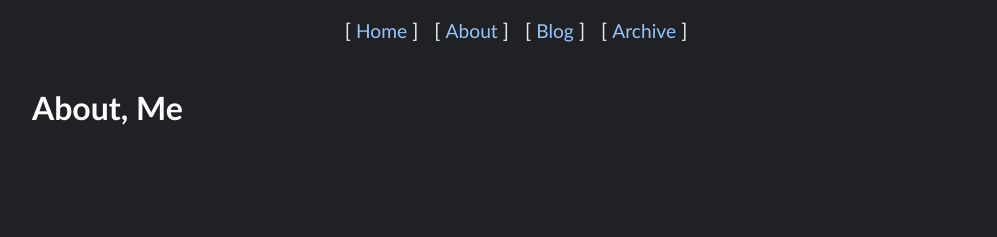
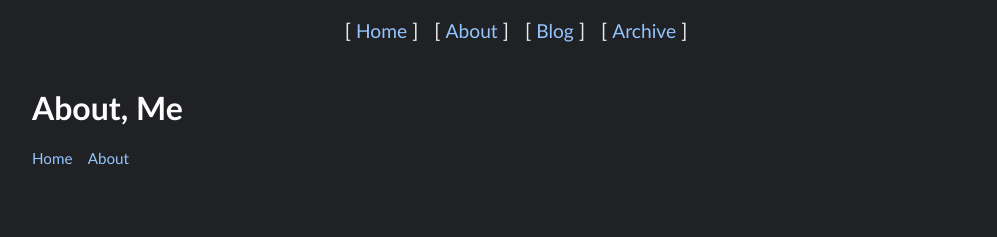
Before and after one commit to lostvikx/website-nextjs, a Next.js app: page /about in a window 1280 px wide. Shown: the top 237 px of the page, without its empty margins (124-1121 px from the left). Built offline with nearby package versions, Linux system fonts and the light colour scheme.

Commit message:
reaction style | about | breadcrums comp

```diff
--- a/components/BreadCrums.js
+++ b/components/BreadCrums.js
@@ -0,0 +1,34 @@
+import { useRouter } from "next/router";
+import Link from "next/link";
+
+export default function Breadcrums({ endpointTitle }) {
+  const endpoint = useRouter().asPath;
+  const route = endpoint.split("/");
+  // console.log(route);
+
+  let fullPath = "";
+
+  const Crumbs = route.map((crumb, i) => {
+    crumb.length ? fullPath += `/${crumb}` : null;
+    return (
+      <Link href={!fullPath ? "/" : fullPath} key={i}>
+        {
+          (route.length - 1 === i)
+            ? endpointTitle
+            : (crumb.length)
+              ? crumb[0].toUpperCase() + crumb.slice(1,)
+            : "Home"
+        }
+      </Link>
+    );
+  });
+
+  console.log(Crumbs);
+
+  return (
+    <div className="breadcrums">
+      {/* <Link href="/">Home</Link> / <Link href="/blog">Blog</Link> / <Link href={endpoint}>{endpointTitle}</Link> */}
+      {Crumbs}
+    </div>
+  );
+}
--- a/pages/about.js
+++ b/pages/about.js
@@ -1,9 +1,11 @@
-import Layout from '../components/Layout'
+import Layout from '../components/Layout';
+import Breadcrums from '../components/BreadCrums';
 
 export default function About() {
   return (
-    <Layout title="Home | Vikram Negi" blog={true}>
+    <Layout title="About | Vikram Negi" blog={true}>
       <h1>About, Me</h1>
+      <Breadcrums endpointTitle="About" />
     </Layout>
   )
 }
--- a/pages/blog/[slug].js
+++ b/pages/blog/[slug].js
@@ -6,6 +6,7 @@ import Link from "next/link";
 import Image from "next/image";
 import { calcReadingTime, createMarked } from "../../utils/helper";
 import { useState } from "react";
+// import Breadcrums from "../../components/BreadCrums";
 
 export default function BlogPost({ metaData, slug, content}) {
 
@@ -70,9 +71,10 @@ export default function BlogPost({ metaData, slug, content}) {
   return (
     <Layout title={`${metaData.title} | Vikram Negi`} blog = { true }>
 
+      {/* <Breadcrums endpointTitle={metaData.title} /> */}
 
       <div className="breadcrums">
-        <Link href="/">Home</Link> / <Link href="/blog">Blog</Link> / <Link href={`/blog/${slug}`}>{metaData.title}</Link>
+        <Link href="/"><a>Home</a></Link> / <Link href="/blog">Blog</Link> / <Link href={`/blog/${slug}`}>{metaData.title}</Link>
       </div>
 
 
--- a/styles/globals.css
+++ b/styles/globals.css
@@ -8,6 +8,7 @@
   --alt-bg: #2c2c2c;
   --grey: rgb(131, 131, 131);
   --header-color: #fdfdfd;
+  --purple: #cdd2fe;
 }
 
 * {
@@ -110,7 +111,7 @@ footer div {
   border: none;
   background: none;
   color: var(--bg-color);
-  background-color: var(--pink);
+  background-color: var(--purple);
   padding: 0.75em 1.25em;
   border-radius: 5px;
   font-size: 0.8rem;
--- a/styles/reaction.css
+++ b/styles/reaction.css
@@ -51,3 +51,7 @@
 .thanks-emoji {
   font-size: 4rem;
 }
+
+.reaction-sub:hover {
+  background-color: var(--green);
+}
```
